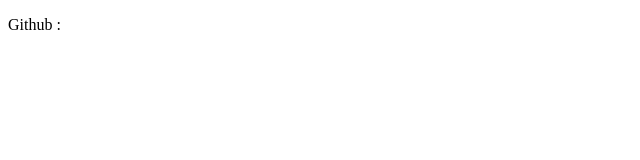
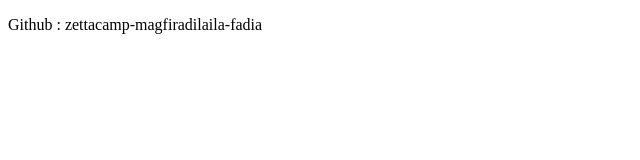
Before and after one commit to zettacamp-magfiradilaila-fadia/Eva_ZettaCamp_Catfish, a plain HTML site: page myprofile.html in a window 1280 px wide. Shown: the whole page, without its empty margins (0-640 px from the left). Drawn offline with Linux system fonts and the light colour scheme.

Commit message:
adding github name again

```diff
--- a/myprofile.html
+++ b/myprofile.html
@@ -4,5 +4,5 @@
 </head>
 <body></body>
 <footer>
-  <p>Github : <a href="https://github.com/zettacamp-magfiradilaila-fadia" target="_blank"></a></p>
+  <p>Github : <a href="https://github.com/zettacamp-magfiradilaila-fadia" target="_blank"></a>zettacamp-magfiradilaila-fadia</p>
 </footer>
```
